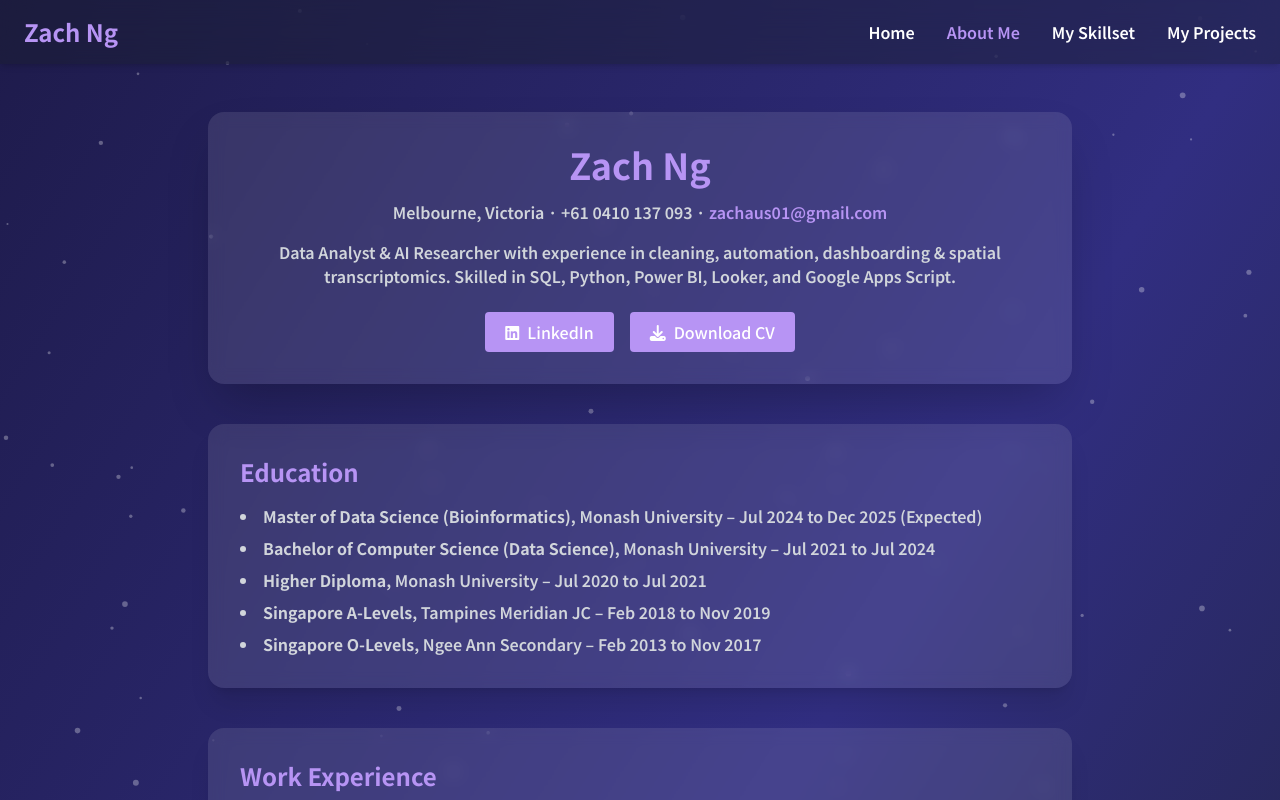
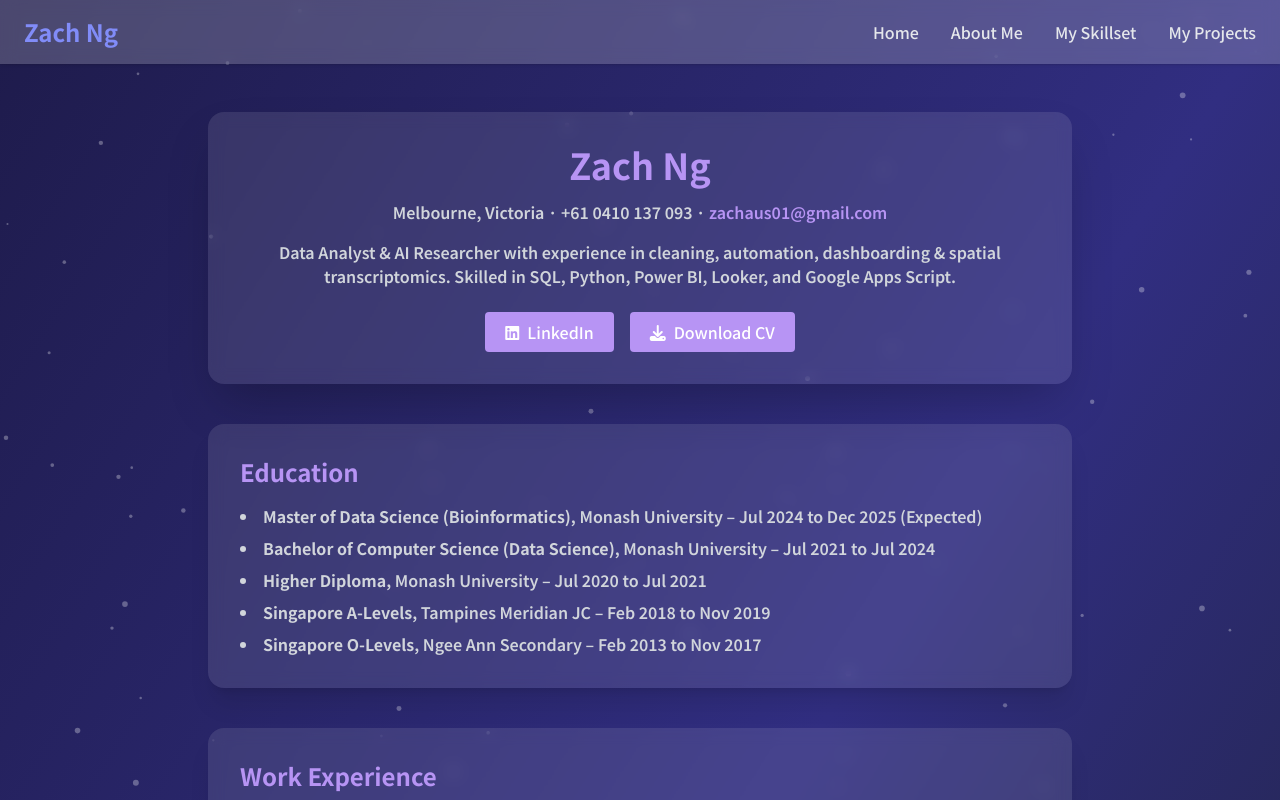
Before and after one commit to ZachNg01/Showcase, a website: page about.html in a window 1280 px wide. Shown: the top 800 px of the page. Drawn offline with nearby package versions, Linux system fonts and the light colour scheme.

Commit message:
Fixed nav bar issue

```diff
--- a/about.html
+++ b/about.html
@@ -52,28 +52,36 @@
   <div id="tsparticles" class="absolute inset-0 pointer-events-none z-0"></div>
 
   <!-- Navbar -->
-  <header class="fixed top-0 w-full z-50 bg-dark bg-opacity-40 backdrop-blur-lg shadow-md">
+  <header class="bg-white bg-opacity-20 backdrop-blur fixed w-full z-50 shadow">
     <div class="container mx-auto px-6 py-4 flex items-center justify-between">
-      <a href="index.html" class="text-2xl font-bold text-accent hover:text-white transition">Zach Ng</a>
-      <nav class="hidden md:flex space-x-8 text-white font-semibold">
-        <a href="index.html" class="hover:text-accent">Home</a>
-        <a href="zach.html" class="text-accent">About Me</a>
-        <a href="about.html" class="hover:text-accent">My Skillset</a>
-        <a href="skills.html" class="hover:text-accent">My Projects</a>
+      <a href="index.html" class="text-2xl font-bold text-indigo-400 hover:text-indigo-200 transition">Zach Ng</a>
+      <nav>
+        <ul id="nav-links" class="hidden md:flex space-x-8">
+          <li><a href="index.html" class="text-gray-200 hover:text-white font-medium">Home</a></li>
+          <li><a href="zach.html" class="text-gray-200 hover:text-white font-medium">About Me</a></li>
+          <li><a href="about.html" class="text-gray-200 hover:text-white font-medium">My Skillset</a></li>
+          <li><a href="skills.html" class="text-gray-200 hover:text-white font-medium">My Projects</a></li>
+
+        </ul>
+        <button id="burger" class="md:hidden focus:outline-none text-gray-200">
+          <svg class="w-6 h-6" fill="none" stroke="currentColor" viewBox="0 0 24 24">
+            <path stroke-linecap="round" stroke-linejoin="round" stroke-width="2" d="M4 6h16M4 12h16M4 18h16"/>
+          </svg>
+        </button>
       </nav>
-      <button id="burger" class="md:hidden flex flex-col gap-1.5">
-        <span class="w-6 h-0.5 bg-white"></span>
-        <span class="w-6 h-0.5 bg-white"></span>
-        <span class="w-6 h-0.5 bg-white"></span>
-      </button>
-    </div>
-    <div id="mobile-menu" class="hidden md:hidden bg-dark bg-opacity-80 text-white">
-      <a href="index.html" class="block px-6 py-3">Home</a>
-      <a href="zach.html" class="block px-6 py-3">About Me</a>
-      <a href="about.html" class="block px-6 py-3">My Skillset</a>
-      <a href="skills.html" class="block px-6 py-3">Projects</a>
     </div>
   </header>
+
+  <!-- Mobile Menu -->
+  <div id="mobile-menu" class="md:hidden bg-gray-800 bg-opacity-90 backdrop-blur fixed top-16 inset-x-0 shadow-lg z-40 hidden">
+    <ul class="flex flex-col space-y-2 p-4 text-gray-200">
+      <li><a href="index.html" class="block font-medium">Home</a></li>
+      <li><a href="zach.html" class="block font-medium">About Me</a></li>
+      <li><a href="about.html" class="block font-medium">My Skillset</a></li>
+
+      <li><a href="skills.html" class="block font-medium">My Projects</a></li>
+    </ul>
+  </div>
 
   <!-- Main Content -->
   <main class="pt-28 px-4 pb-20 relative z-10 max-w-4xl mx-auto space-y-10">
```
